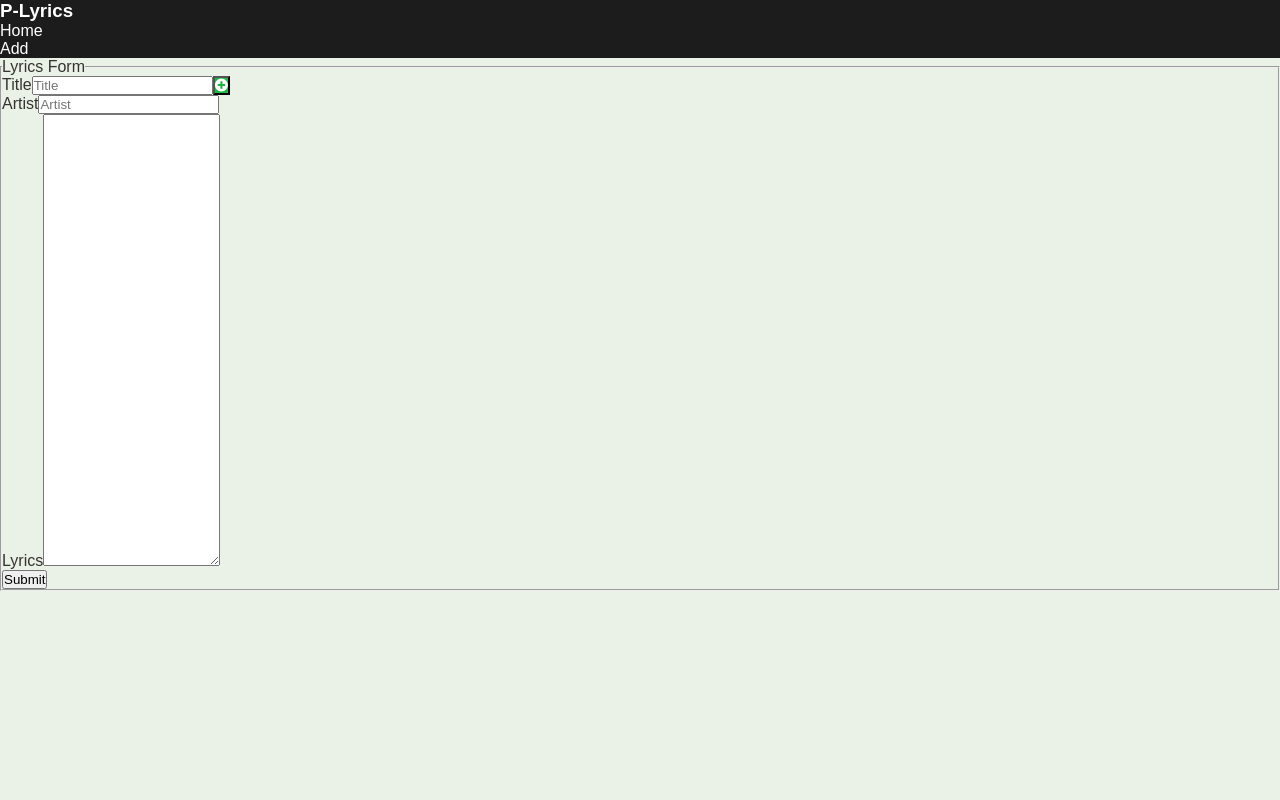
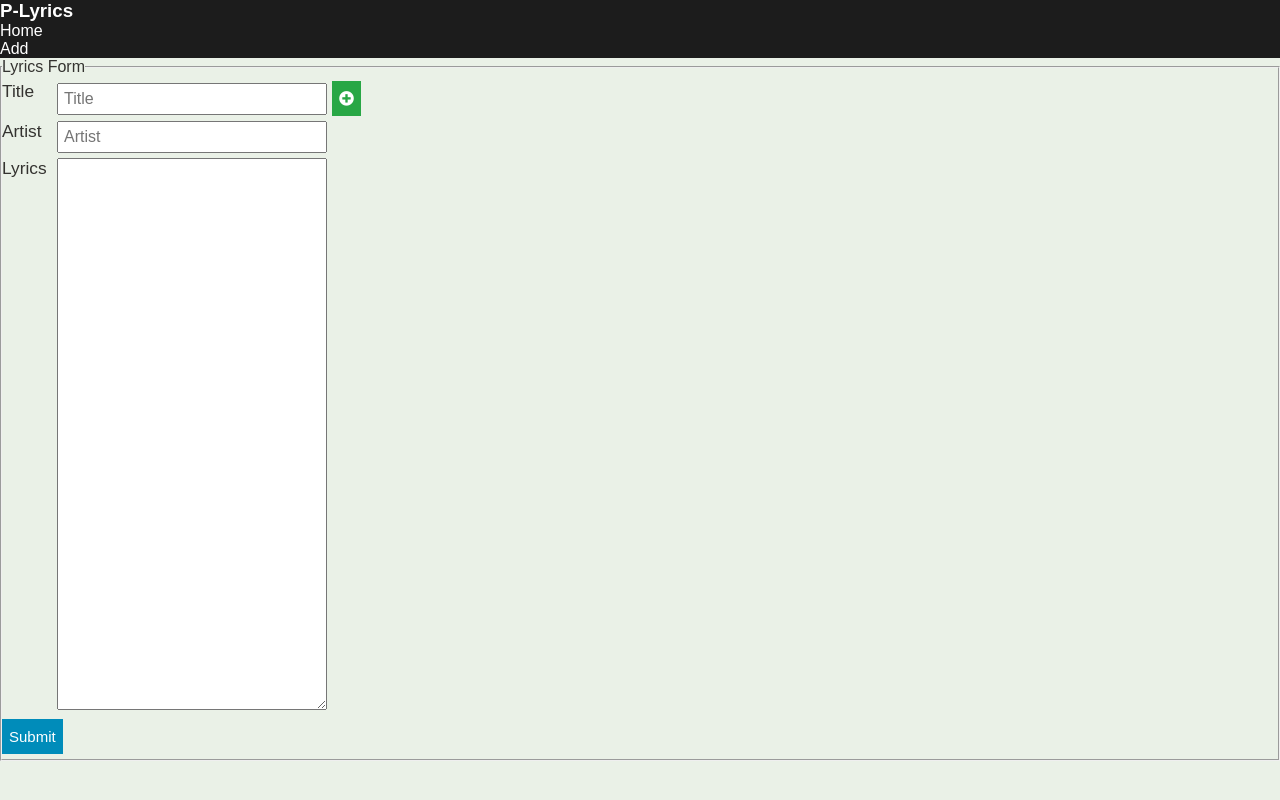
Before and after one commit to pandaec/JPLyrics, a Vue app in the folder nclient/: page /lyrics/new in a window 1280 px wide. Built offline with nearby package versions, Linux system fonts and the light colour scheme.

Commit message:
only allow search for japanese characters

```diff
--- a/nclient/src/assets/css/main.scss
+++ b/nclient/src/assets/css/main.scss
@@ -29,12 +29,12 @@ $tColor: #eaf1e7;
         background-color: $bgColor;
 
         .line{
-            margin: 10px 0;
+            margin: 5px 0;
         }
 
         .word {
             border-bottom: 1px dotted #000;
-            margin: 0 2px;
+            margin: 0 1px;
             cursor: default;
         }
 
@@ -186,6 +186,30 @@ $tColor: #eaf1e7;
     color: #ffffff;
 }
 
+.pbutton-success {
+    background-color: #28a745;
+}
+
+.pform{
+    label{
+        display: inline-block;
+        min-width: 55px;
+        font-size: 13pt;
+        vertical-align: top;
+    }
+
+    input, textarea {
+        font-size: 12pt;
+        width: 270px;
+        padding: 5px;
+        margin-right: 5px;
+    }
+
+    .form-row{
+        margin: 5px 0;
+    }
+}
+
 .result-item {
     padding-left: 5px;
 }
--- a/nclient/src/components/LyricsAddPanel.vue
+++ b/nclient/src/components/LyricsAddPanel.vue
@@ -1,44 +1,42 @@
 <template>
-  <div class="pure-g center">
-    <div class="pure-u-7-8">
-      <form class="pure-form pure-form-aligned">
+  <div class="center">
+    <div>
+      <form class="pform">
         <fieldset>
           <legend>Lyrics Form</legend>
-          <div class="pure-control-group">
+          <div class="form-row">
             <label for="title">Title</label>
             <input
               v-model="title"
               id="title"
-              class="pure-input-1-2"
               type="text"
               placeholder="Title"
             >
-            <button class="pure-button button-success" @click.stop.prevent="searchImportLyrics()" >
+            <button class="pbutton pbutton-success" @click.stop.prevent="searchImportLyrics()" >
               <i class="fas fa-plus-circle white-icon"></i>
             </button>
           </div>
 
           <ImportLyricsPanel v-if="importTitle" :title="importTitle" @importLyrics="importLyrics" />
 
-          <div class="pure-control-group">
+          <div class="form-row">
             <label for="artist">Artist</label>
             <input
               v-model="artist"
               id="artist"
-              class="pure-input-1-2"
               type="text"
               placeholder="Artist"
             >
           </div>
-          <div class="pure-control-group">
+          <div class="form-row">
             <label for="lyrics">Lyrics</label>
-            <textarea v-model="lyrics" id="lyrics" class="pure-input-2-3" rows="30"></textarea>
+            <textarea v-model="lyrics" id="lyrics" rows="30"></textarea>
           </div>
-          <div class="pure-controls">
+          <div class="form-row">
             <button
               @click.stop.prevent="submit()"
               type="submit"
-              class="pure-button pure-button-primary"
+              class="pbutton pbutton-primary"
             >Submit</button>
           </div>
         </fieldset>
--- a/nclient/src/components/LyricsViewer.vue
+++ b/nclient/src/components/LyricsViewer.vue
@@ -6,15 +6,19 @@
     </div>
 
     <div class="line" v-for="(line, index) in lyricsData.slyrics" v-bind:key="index">
+      <template v-for="(word, windex) in line">
         <span
-        v-for="(word, windex) in line"
           :key="windex"
           @click="focusWord(word, index)"
           class="word"
           :class="[{highlight: word.focus}]"
+          v-if="validJapStr(word.sf)"
         >{{ word.sf }}</span>
 
-      <br v-if="line.length === 0" />
+        <span :key="windex" v-else>{{word.sf}}</span>
+      </template>
+
+      <br v-if="line.length === 0">
 
       <DictPanel v-if="index === focusLine" :word="highlightWord" @removePanel="removePanel"/>
     </div>
@@ -40,7 +44,7 @@ export default {
         slyrics: []
       },
       focusLine: undefined,
-      highlightWord: '',
+      highlightWord: ""
     };
   },
   created() {
@@ -59,10 +63,10 @@ export default {
       });
 
       this.$set(word, "focus", true);
-      this.highlightWord =  word.sf;
+      this.highlightWord = word.sf;
       this.focusLine = lineNum;
     },
-    removePanel(){
+    removePanel() {
       this.lyricsData.slyrics.forEach(line => {
         line.forEach(word => {
           delete word.focus;
@@ -70,7 +74,12 @@ export default {
       });
 
       this.focusLine = undefined;
-      this.highlightWord = '';
+      this.highlightWord = "";
+    },
+    validJapStr(word) {
+      const englishAndSpecialChars = /[\(\)A-Za-z .?!'"？！―　“”「」]/;
+      const result = word.match(englishAndSpecialChars);
+      return result === null;
     }
   }
 };
```
Lines whose indentation alone changed are shown as unchanged.
